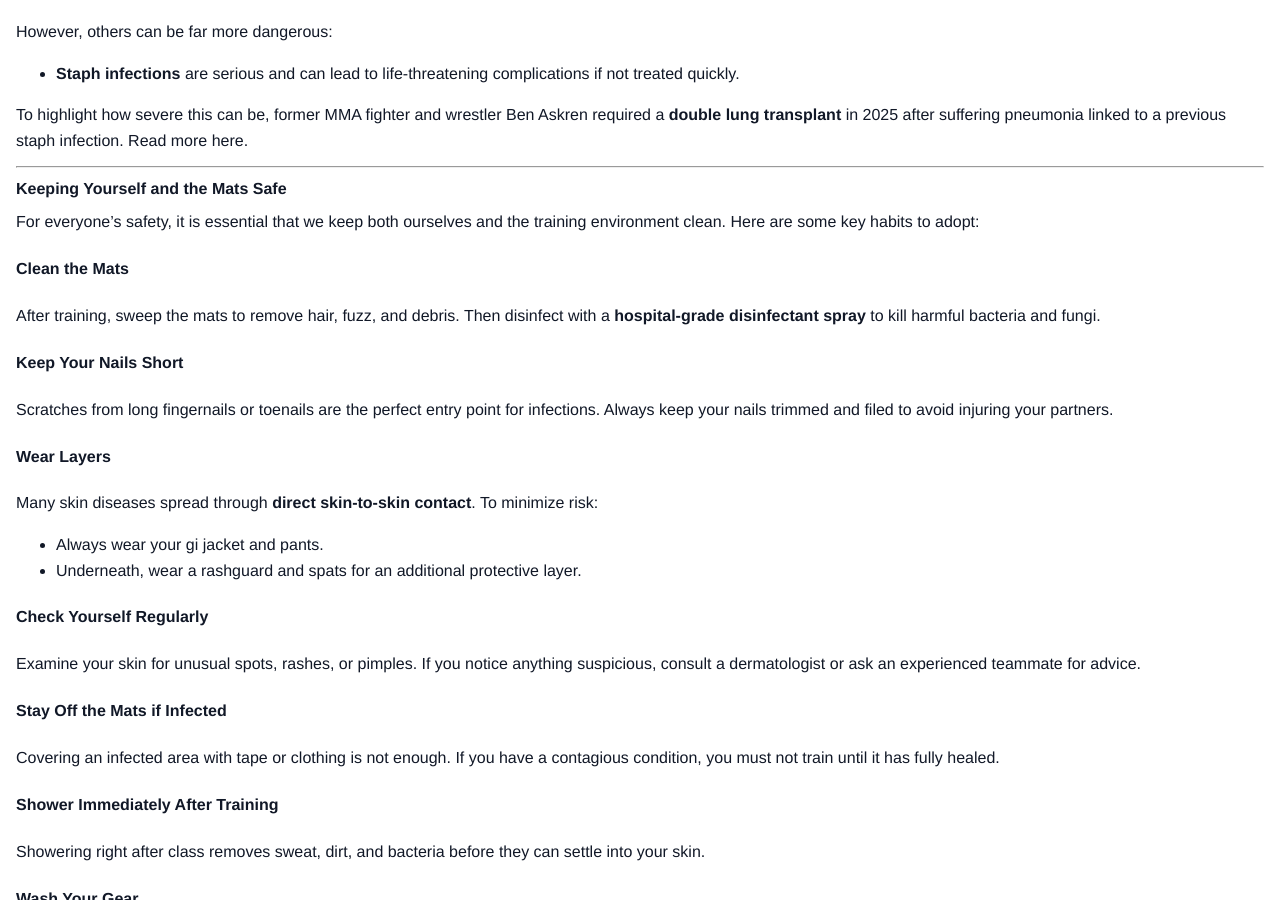
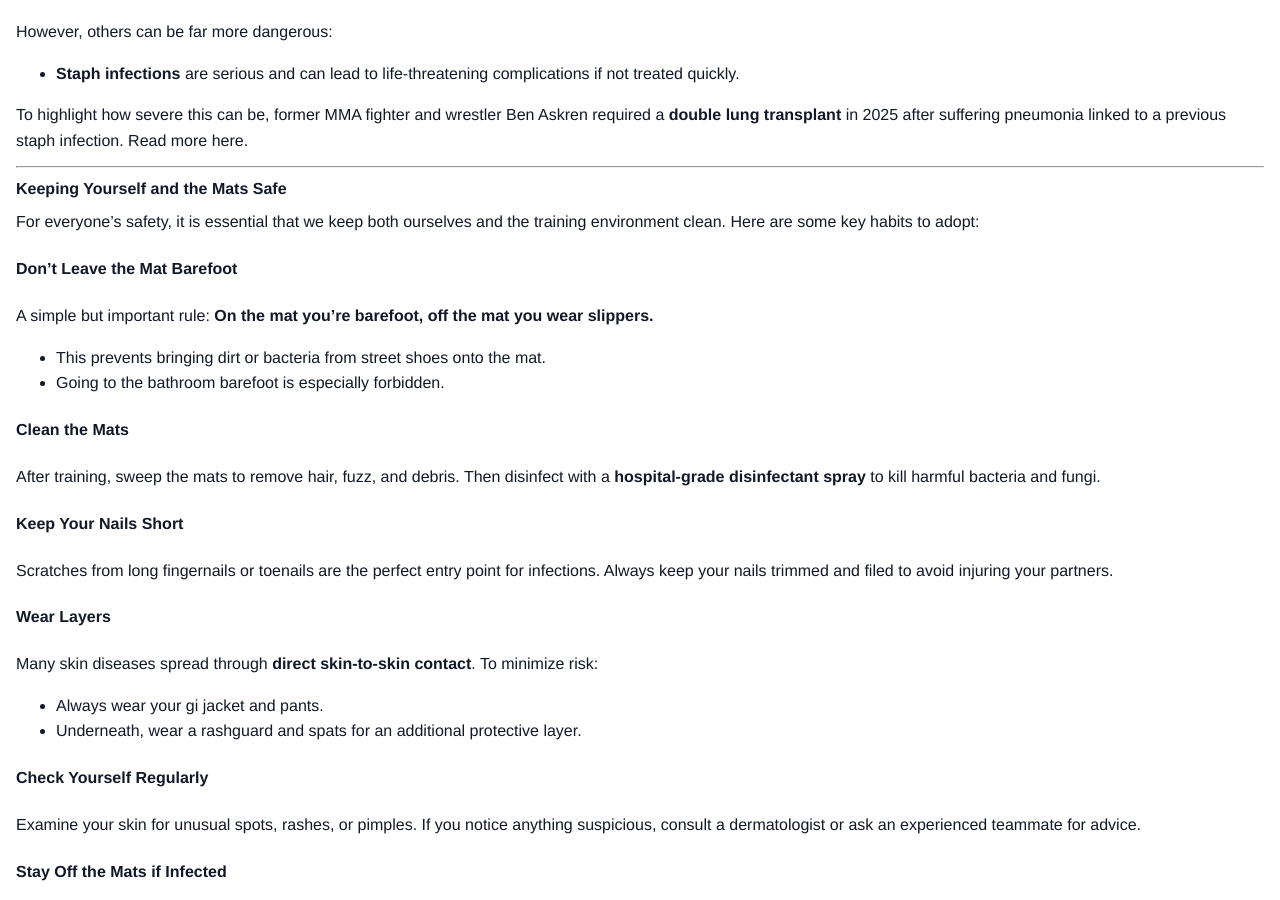
Before and after one commit to janjagusch/kimono.guru, a Jekyll site: the page built from docs/beginners.md, in a window 1280 px wide and 900 px high, scrolled down 1863 px. Built offline with Jekyll 4.4.1, drawn with Linux system fonts in a browser that asks for light colours; our own code applies the rules of GitHub Pages for plain Markdown files.

Commit message:
Add section about slippers.

```diff
--- a/docs/beginners.md
+++ b/docs/beginners.md
@@ -80,6 +80,11 @@ To highlight how severe this can be, former MMA fighter and wrestler Ben Askren
 ### Keeping Yourself and the Mats Safe
 For everyone’s safety, it is essential that we keep both ourselves and the training environment clean. Here are some key habits to adopt:
 
+#### Don’t Leave the Mat Barefoot
+A simple but important rule: **On the mat you’re barefoot, off the mat you wear slippers.**
+- This prevents bringing dirt or bacteria from street shoes onto the mat.
+- Going to the bathroom barefoot is especially forbidden.
+
 #### Clean the Mats
 After training, sweep the mats to remove hair, fuzz, and debris. Then disinfect with a **hospital-grade disinfectant spray** to kill harmful bacteria and fungi.
 
```
